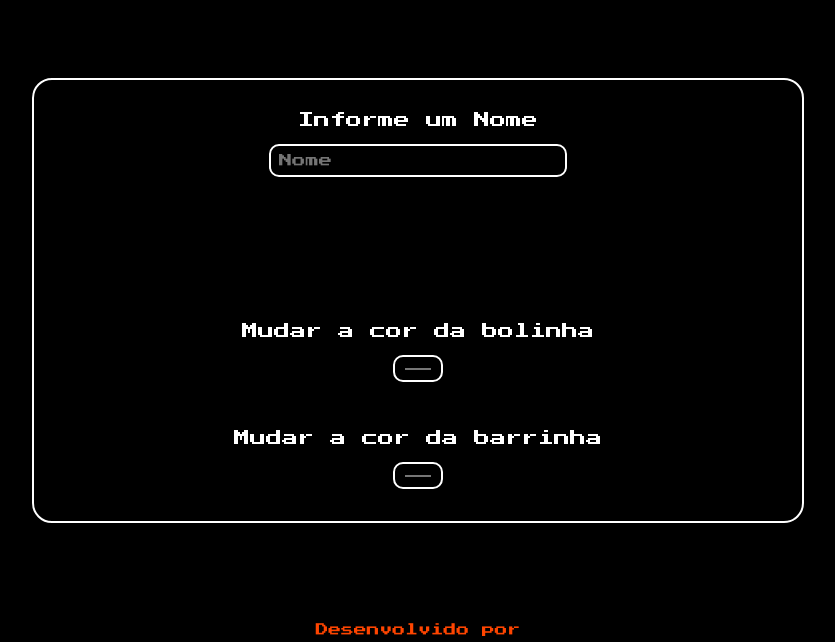
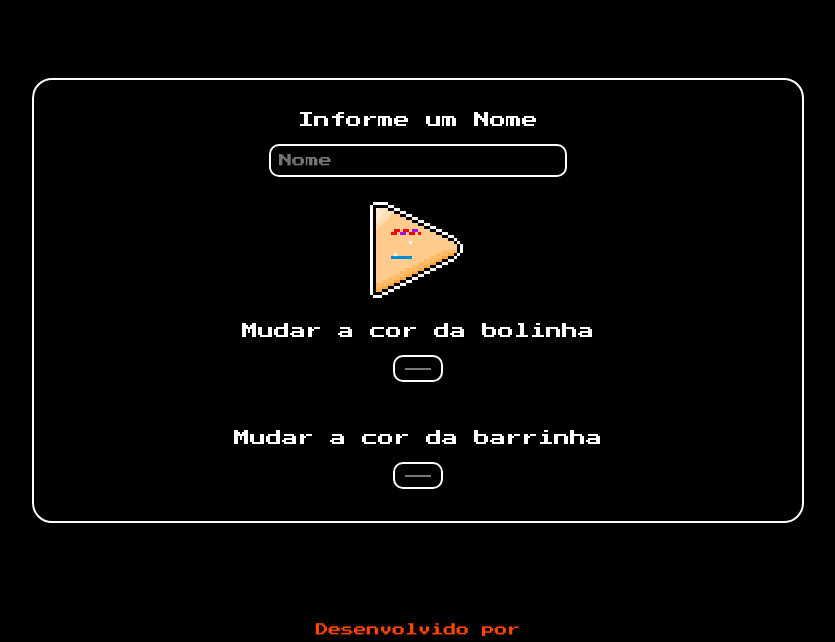
Before and after one commit to fabsoftwareitp/bb.fabsoftware.itp.ifsp.edu.br, a plain HTML site: page index.html in a window 1280 px wide. In both pictures the pointer is over the element 640 px from the left and 335 px from the top of the page. Shown: the part 86-728 px from the top of the page, without its empty margins (222-1057 px from the left). Drawn offline with nearby package versions, Linux system fonts and the light colour scheme; no server answers.

Commit message:
botão arrumado

```diff
--- a/style.css
+++ b/style.css
@@ -118,7 +118,7 @@ button {
 }
 .imgStart:hover {
   transform: scale(1.2);
-  background-image: url('./img/button_2.png');
+  background-image: url('./img/button_start2.png');
 }
 
 .niveis {
@@ -171,13 +171,3 @@ button {
   width: 80px;
   height: 80px;
 }
-.imgStart{
-  background-image: url('./img/button_start.webp');
-  background-size: contain;
-  width: 80px;
-  height: 80px;
-}
-.imgStart:hover{
-  transform: scale(1.2);
-  background-image: url('./img/button_2.webp');
-}
```
Also changed, not shown: img/button_start2.png (renamed from img/button_2.png).
